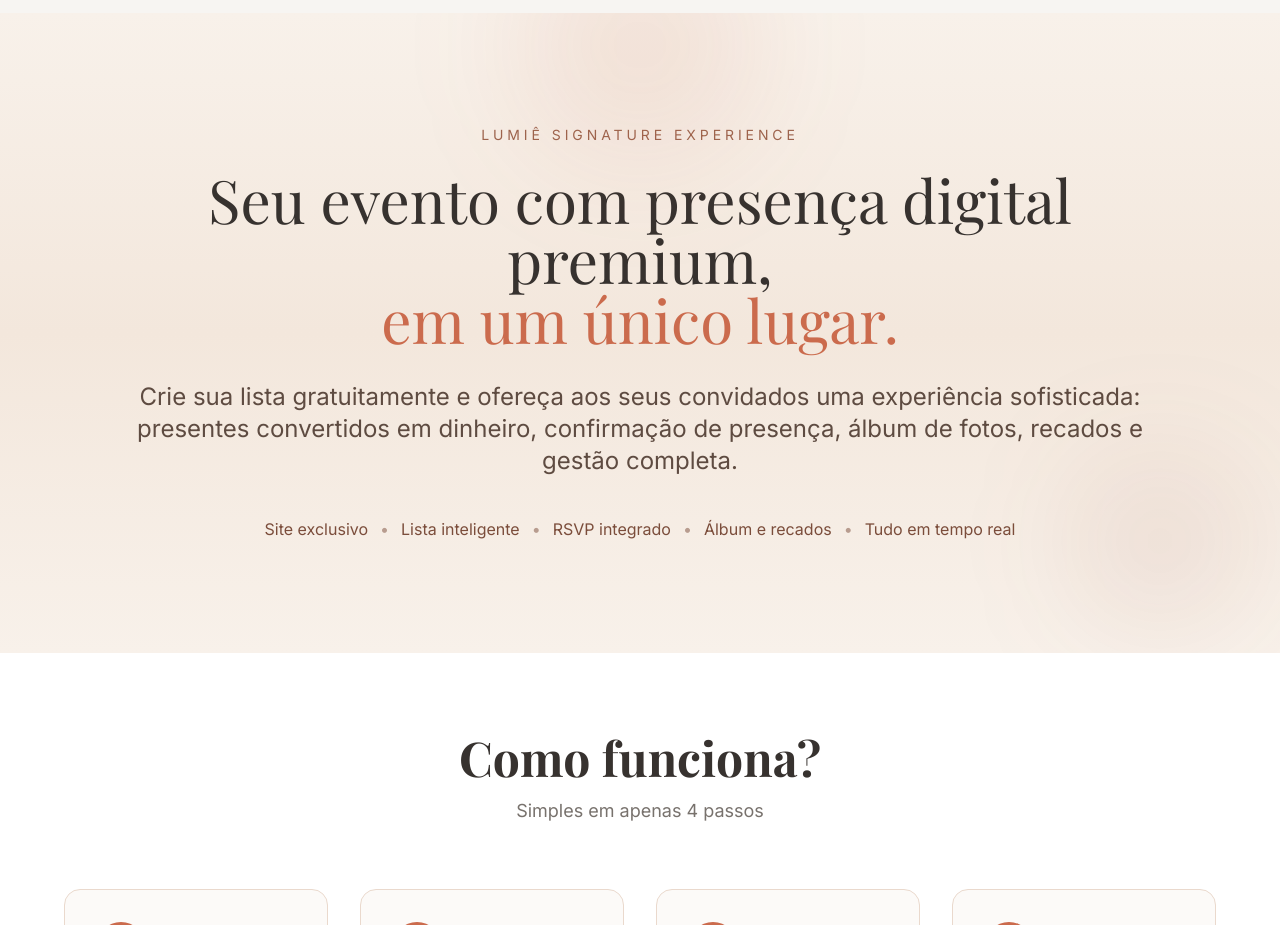
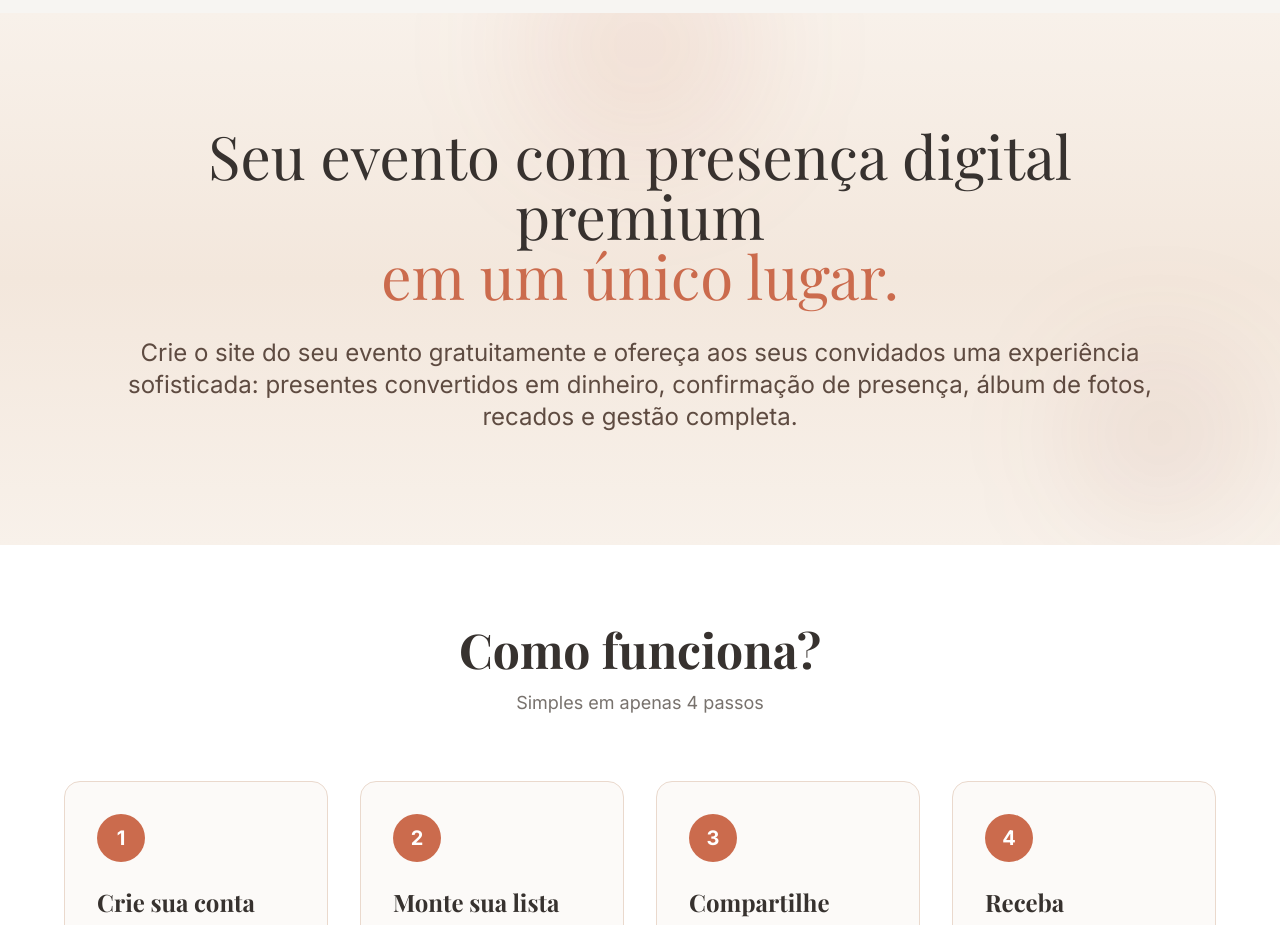
Before and after one commit to lumieconvites-netizen/lumie-presentes, a Next.js app: page / in a window 1280 px wide. Shown: the part 780-1705 px from the top of the page. Built offline with nearby package versions, Linux system fonts and the light colour scheme; no server answers.

Commit message:
tweak: simplify premium section copy and layout per feedback

```diff
--- a/app/page.tsx
+++ b/app/page.tsx
@@ -148,29 +148,15 @@ export default function HomePage() {
 
         <div className="container mx-auto px-6">
           <div className="max-w-5xl mx-auto text-center">
-            <p className="text-sm uppercase tracking-[0.28em] text-[#9d644d] mb-6">Lumiê Signature Experience</p>
-
             <h2 className="font-display text-4xl md:text-6xl leading-[1.08] text-foreground">
-              Seu evento com presença digital premium,
+              Seu evento com presença digital premium
               <span className="block text-primary">em um único lugar.</span>
             </h2>
 
             <p className="mt-8 text-lg md:text-2xl text-[#5e4b41] leading-relaxed">
-              Crie sua lista gratuitamente e ofereça aos seus convidados uma experiência sofisticada:
+              Crie o site do seu evento gratuitamente e ofereça aos seus convidados uma experiência sofisticada:
               presentes convertidos em dinheiro, confirmação de presença, álbum de fotos, recados e gestão completa.
             </p>
-
-            <div className="mt-10 flex flex-wrap items-center justify-center gap-3 text-sm md:text-base text-[#7b4d3b]">
-              <span>Site exclusivo</span>
-              <span className="opacity-50">•</span>
-              <span>Lista inteligente</span>
-              <span className="opacity-50">•</span>
-              <span>RSVP integrado</span>
-              <span className="opacity-50">•</span>
-              <span>Álbum e recados</span>
-              <span className="opacity-50">•</span>
-              <span>Tudo em tempo real</span>
-            </div>
           </div>
         </div>
       </section>
```
